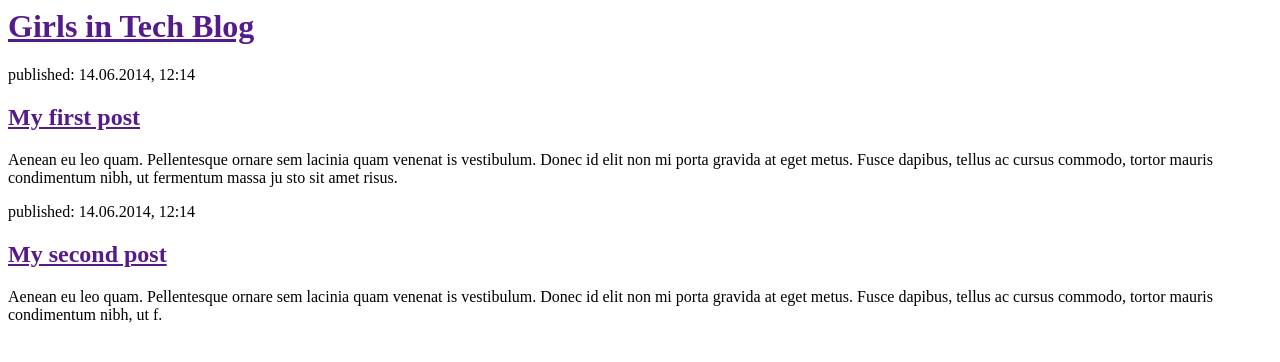
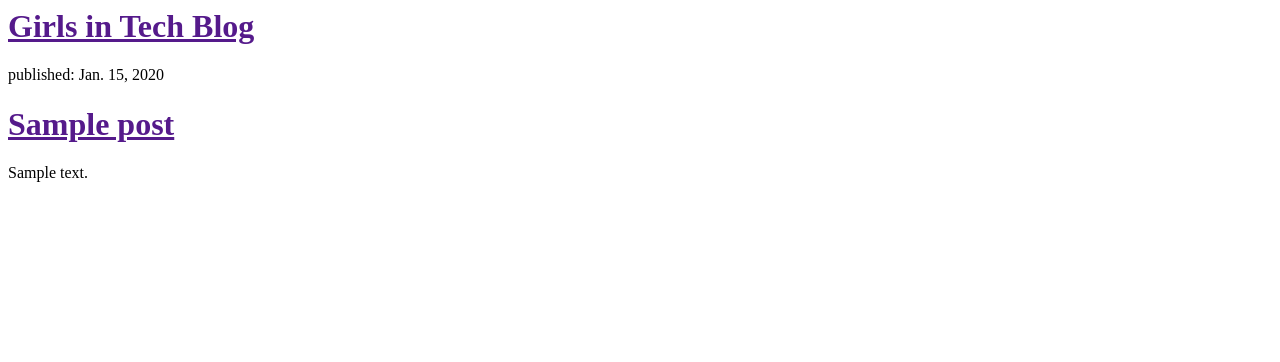
Before and after one commit to AllieRoutledge/my-first-blog, a Django app: template blog/templates/blog/post_list.html in a window 1280 px wide. Shown: the top 362 px of the page. Run offline with Django 3.2, Linux system fonts and the light colour scheme; tables that the repository leaves empty hold one stand-in row (values such as "Sample post"); the template is opened without the code that fills it: values that come from a table or form of the project are taken from there, most other values are stand-ins (such as "Sample title", 1, 10 or a date in 2020).

Commit message:
Modified templates to display posts from database.

```diff
--- a/blog/templates/blog/post_list.html
+++ b/blog/templates/blog/post_list.html
@@ -7,21 +7,12 @@
       <h1><a href="">Girls in Tech Blog</a></h1>
     </div>
 
-    <div>
-        <p>published: 14.06.2014, 12:14</p>
-        <h2><a href="">My first post</a></h2>
-        <p>Aenean eu leo quam. Pellentesque ornare sem lacinia quam venenat
-is vestibulum. Donec id elit non mi porta gravida at eget metus. Fusce dapibus,
-tellus ac cursus commodo, tortor mauris condimentum nibh, ut fermentum massa ju
-sto sit amet risus.</p>
-    </div>
-
-    <div>
-      <p>published: 14.06.2014, 12:14</p>
-      <h2><a href="">My second post</a></h2>
-      <p>Aenean eu leo quam. Pellentesque ornare sem lacinia quam venenat
-is vestibulum. Donec id elit non mi porta gravida at eget metus. Fusce dapibus,
-tellus ac cursus commodo, tortor mauris condimentum nibh, ut f.</p>
-    </div>
+{% for post in posts %}
+  <div>
+      <p>published: {{ poszt.published.date }}</p>
+      <h1><a href="">{{ post.title }}</a></h1>
+      <p>{{ post.text|linebreaksbr }}</p>
+  </div>
+{% endfor %}
   </body>
 </html>
```
Also changed, not shown: blog/views.py (+7 -0 lines).
